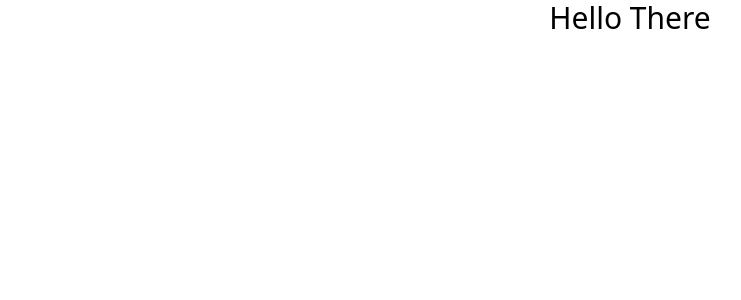
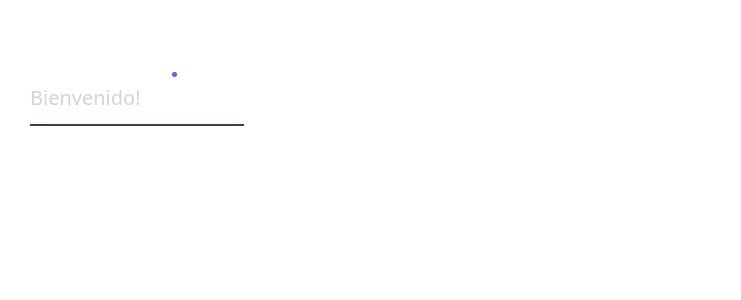
Before and after one commit to JoseAlbDR/LangChainAssistantFront, a React (Vite) app: page / in a window 1280 px wide. Shown: the top 300 px of the page, without its empty margins (10-751 px from the left). Built offline with nearby package versions, Linux system fonts and the light colour scheme.

Commit message:
feat: dashboard layout with menu items

```diff
--- a/package.json
+++ b/package.json
@@ -11,7 +11,8 @@
   },
   "dependencies": {
     "react": "^18.2.0",
-    "react-dom": "^18.2.0"
+    "react-dom": "^18.2.0",
+    "react-router-dom": "^6.22.1"
   },
   "devDependencies": {
     "@types/react": "^18.2.56",
--- a/src/App.tsx
+++ b/src/App.tsx
@@ -1,5 +1,8 @@
+import { RouterProvider } from 'react-router-dom';
+import { router } from './router/router';
+
 function App() {
-  return <div className="text-center text-3xl">Hello There</div>;
+  return <RouterProvider router={router} />;
 }
 
 export default App;
--- /dev/null
+++ b/src/interfaces/index.ts
@@ -0,0 +1 @@
+export * from './MenuItem';
--- /dev/null
+++ b/src/pages/chat-bot/ChatBotPage.tsx
@@ -0,0 +1,60 @@
+import { useState } from 'react';
+import {
+  GptMessage,
+  UserMessage,
+  TypingLoader,
+  TextMessageBox,
+} from '../components';
+
+interface Message {
+  text: string;
+  isGpt: boolean;
+}
+
+const ChatTemplate = () => {
+  const [isLoading, setIsLoading] = useState(false);
+  const [messages, setMessages] = useState<Message[]>([]);
+
+  const handlePost = async (text: string) => {
+    setIsLoading(true);
+    setMessages((prev) => [...prev, { text, isGpt: false }]);
+
+    //TODO: UseCase
+
+    setIsLoading(false);
+
+    //TODO: Add message isGpt true
+  };
+
+  return (
+    <div className="chat-container">
+      <div className="chat-messages">
+        <div className="grid grid-cols-12 gap-y-2">
+          <GptMessage text="Hello there!, you can write your text in english and I will help you with the corrections" />
+
+          {messages.map((message, index) =>
+            message.isGpt ? (
+              <GptMessage key={index} text="OpenAI!" />
+            ) : (
+              <UserMessage key={index} text={message.text} />
+            )
+          )}
+
+          {isLoading && (
+            <div className="col-start-1 col-end-12 fade-in">
+              <TypingLoader />
+            </div>
+          )}
+        </div>
+      </div>
+
+      <TextMessageBox
+        onSendMessage={handlePost}
+        placeholder="Write here your shit"
+        disableCorrections
+      />
+    </div>
+  );
+};
+
+export default ChatTemplate;
--- /dev/null
+++ b/src/presentation/layouts/DashboardLayout.tsx
@@ -0,0 +1,30 @@
+import { Outlet } from 'react-router-dom';
+
+const DashboardLayout = () => {
+  return (
+    <main className="flex flex-row mt-7">
+      <nav className="hidden sm:flex flex-col ml-5 w-[370px] min-h-[calc(100vh-3.0rem)] bg-white bg-opacity-10 p-5 rounded-3xl">
+        <h1 className="font-bold text-lg lg:text-3xl bg-gradient-to-br from-white via-white/50 bg-clip-text text-transparent">
+          ReactGPT<span className="text-indigo-500">.</span>
+        </h1>
+        <span className="text-xl text-stone-300">Bienvenido!</span>
+
+        <div className="border-gray-700 border my-3" />
+
+        {/* {menuRoutes.map((item) => (
+          <SidebarItem key={item.to} {...item} />
+        ))} */}
+      </nav>
+
+      <section className="mx-3 sm:mx-20 flex flex-col w-full h-[calc(100vh-50px)]  bg-white bg-opacity-10 p-5 rounded-3xl">
+        <div className="flex flex-row h-full">
+          <div className="flex flex-col flex-auto h-full p-1">
+            <Outlet />
+          </div>
+        </div>
+      </section>
+    </main>
+  );
+};
+
+export default DashboardLayout;
--- /dev/null
+++ b/src/router/router.tsx
@@ -0,0 +1,20 @@
+import { createBrowserRouter } from 'react-router-dom';
+import DashboardLayout from '../presentation/layouts/DashboardLayout';
+import { MenuItem } from '../interfaces';
+
+export const menuRoutes: MenuItem[] = [
+  {
+    to: '/chat-bot',
+    icon: 'fa-solid fa-robot',
+    title: 'Chat Bot',
+    description: 'Chat with documents',
+    component: '',
+  },
+];
+
+export const router = createBrowserRouter([
+  {
+    path: '/',
+    element: <DashboardLayout />,
+  },
+]);
```
Also changed, not shown: src/interfaces/MenuItem.ts (added, +7 -0 lines), 1 other file (tests, documents, lock files or other folders).
